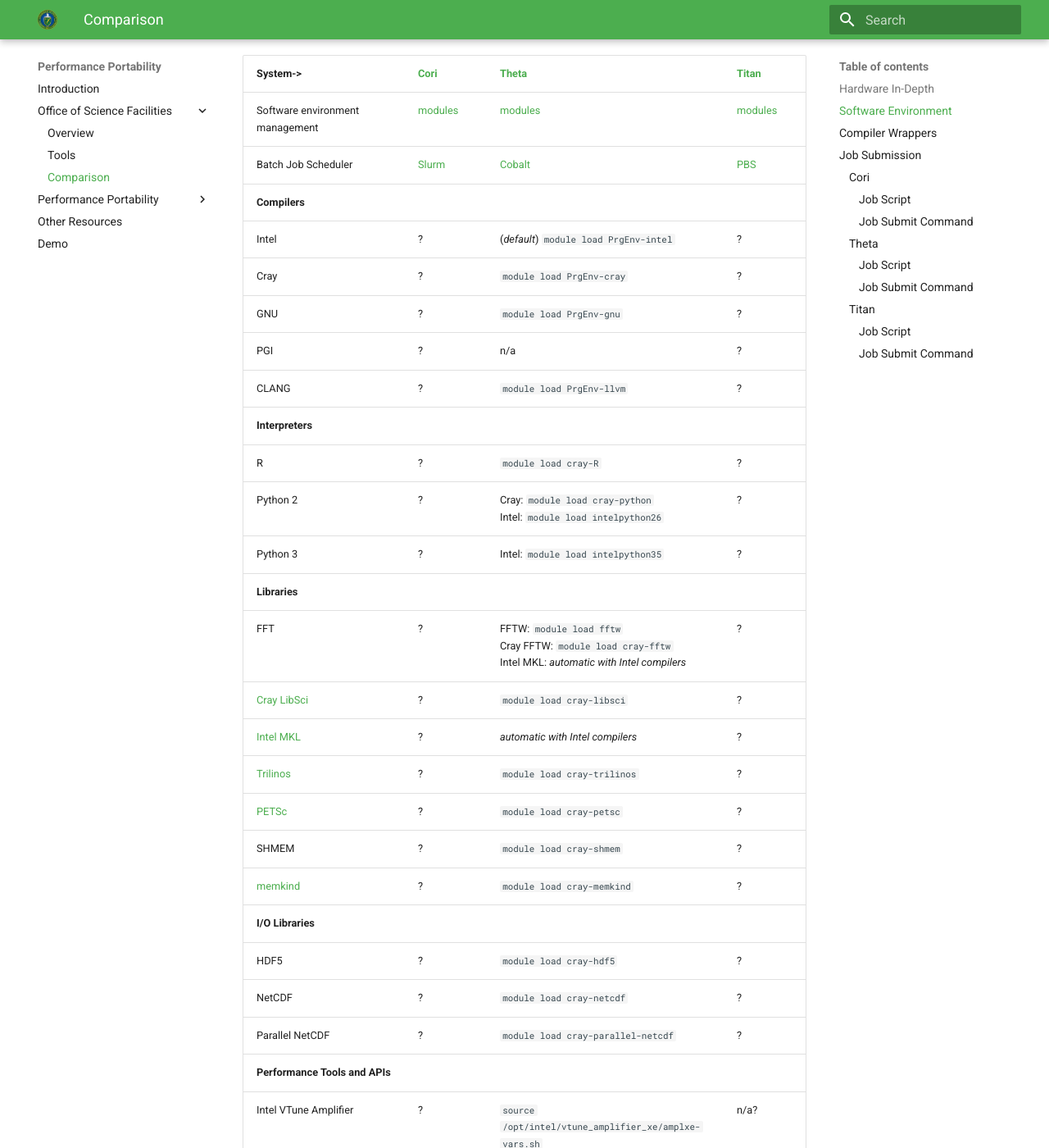
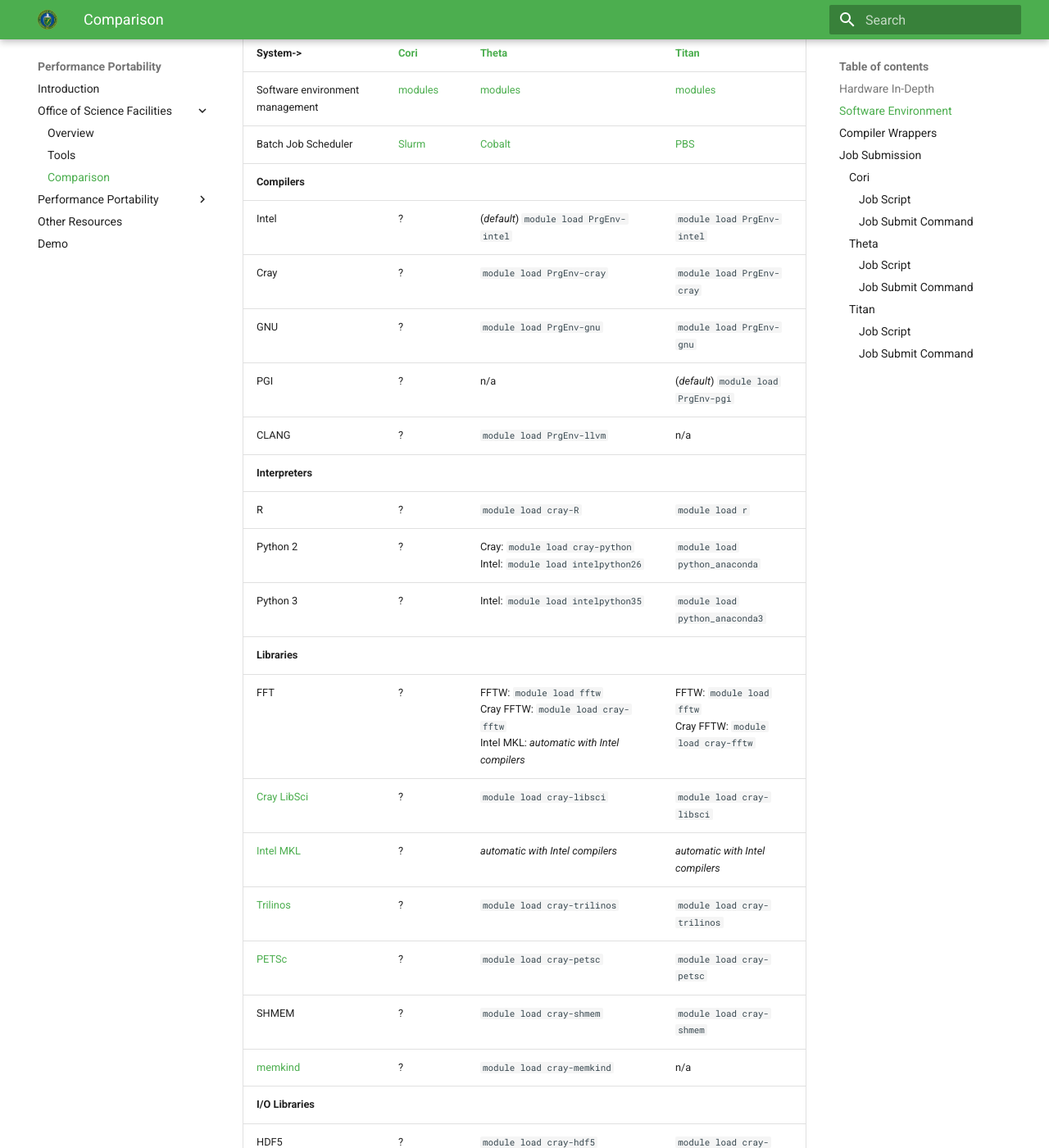
Before and after one commit to jrdeslippe/perfportsite, an MkDocs documentation site: the page built from docs/facilities/comparison.md, in a window 1280 px wide and 1400 px high, scrolled down 1242 px. Shown: the whole window at 82% size. Built offline with MkDocs 1.6.1 and Material for MkDocs 9.7.7, drawn with Linux system fonts in a browser that asks for light colours; old or Windows-style settings are respelled for this version of MkDocs; some of the changed text lies outside the part shown.

Commit message:
comparison table and script

````diff
--- a/docs/facilities/comparison.md
+++ b/docs/facilities/comparison.md
@@ -7,58 +5,58 @@
 | Facility | NERSC | ALCF | OLCF |
 | Model | Cray XC40 | Cray XC40 | Cray XK7 |
 | Processor | Intel Xeon Phi (2nd gen) | Intel Xeon Phi (2nd gen) | AMD Opteron ("Interlagos") |
-| Specific Processor | ? | [Intel SKU 7230](http://ark.intel.com/products/94034/Intel-Xeon-Phi-Processor-7230-16GB-1_30-GHz-64-core) | ? |
-| Processor Cores | 68 | 64 | ? |
-| Processor Base Frequency | ? | 1.3 GHz | ? |
-| Processor Max Frequency | ? | 1.5 GHz | ? |
+| Specific Processor | ? | [Intel SKU 7230](http://ark.intel.com/products/94034/Intel-Xeon-Phi-Processor-7230-16GB-1_30-GHz-64-core) | AMD Opteron 6274 |
+| Processor Cores | 68 | 64 | 16 CPU cores (in 8 physical modules) |
+| Processor Base Frequency | ? | 1.3 GHz | 2.2 GHz |
+| Processor Max Frequency | ? | 1.5 GHz | 3.1GHz (disabled) |
 | Processor On-Package Memory | 16 GB MCDRAM | 16 GB MCDRAM | n/a |
-| Processor DRAM | ? | 192 GB DDR4 | ? |
-| Accelerator | (none) | (none) | NVIDIA Tesla ("Kepler") |
+| Processor DRAM | ? | 192 GB DDR4 | 32 GB  |
+| Accelerator | (none) | (none) | NVIDIA Tesla ("Kepler") K20X |
 | Nodes | 9 688  | 3 624 | 18 688 |
 | Perf. Per Node | 2.6 TF | 2.6 TF | 1.4 TF |
-| Node local storage | ? | 128 GB SSD | ? |
-| External Burst Buffer | ? | n/a | ? |
-| Parallel File System | ? | 10 PB Lustre | ? |
-| Interconnect | ? | Cray Aries | ? |
-| Topology | ? | Dragonfly | ? |
+| Node local storage | ? | 128 GB SSD | n/a |
+| External Burst Buffer | ? | n/a | n/a |
+| Parallel File System | ? | 10 PB Lustre | 28 PB Lustre  |
+| Interconnect | ? | Cray Aries | Cray Gemini |
+| Topology | ? | Dragonfly | 3D torus |
 | Peak Perf | 30 PF | 10 PF | 27 PFF |
 
 
 ##Software Environment
 
-|System-> | [Cori](http://www.nersc.gov/users/computational-systems/cori/configuration/)  |  [Theta](http://www.alcf.anl.gov/user-guides/computational-systems#theta-(xc40))                          | [Titan](https://www.olcf.ornl.gov/computing-resources/titan-cray-xk7/)             |
+|System-> | [Cori](http://www.nersc.gov/users/computational-systems/cori/configuration/)  |  [Theta](http://www.alcf.anl.gov/user-guides/computational-systems#theta-(xc40))                          | [Titan](https://www.olcf.ornl.gov/computing-resources/titan-cray-xk7/)            |
 |:---|:--------|:---------|:-----------------------|
 | Software environment management | [modules](http://www.nersc.gov/users/software/nersc-user-environment/modules/) | [modules](http://www.alcf.anl.gov/user-guides/onboarding-guide#step4) | [modules](https://www.olcf.ornl.gov/support/system-user-guides/titan-user-guide/#172) |
 | Batch Job Scheduler | [Slurm](http://www.nersc.gov/users/computational-systems/cori/running-jobs/batch-jobs/) | [Cobalt](http://www.alcf.anl.gov/user-guides/running-jobs-xc40) | [PBS](https://www.olcf.ornl.gov/support/system-user-guides/titan-user-guide/#273) |
 | **Compilers** |
-| Intel | ? | (*default*) `module load PrgEnv-intel` | ? |
-| Cray | ? | `module load PrgEnv-cray` | ? |
-| GNU | ? | `module load PrgEnv-gnu` | ? |
-| PGI | ? | n/a | ? |
-| CLANG | ? | `module load PrgEnv-llvm` | ? |
+| Intel | ? | (*default*) `module load PrgEnv-intel` | `module load PrgEnv-intel` |
+| Cray | ? | `module load PrgEnv-cray` | `module load PrgEnv-cray` |
+| GNU | ? | `module load PrgEnv-gnu` | `module load PrgEnv-gnu` |
+| PGI | ? | n/a |  (*default*) `module load PrgEnv-pgi` |
+| CLANG | ? | `module load PrgEnv-llvm` | n/a |
 | **Interpreters** |
-| R | ? | `module load cray-R` | ? |
-| Python 2 | ? | Cray: `module load cray-python`<br> Intel: `module load intelpython26`  | ? |
-| Python 3 | ? | Intel: `module load intelpython35`  | ? |
+| R | ? | `module load cray-R` | `module load r` |
+| Python 2 | ? | Cray: `module load cray-python`<br> Intel: `module load intelpython26`  | `module load python_anaconda` |
+| Python 3 | ? | Intel: `module load intelpython35`  | `module load python_anaconda3` |
 | **Libraries** |
-| FFT | ?  | FFTW: `module load fftw` <br> Cray FFTW: `module load cray-fftw` <br> Intel MKL: *automatic with Intel compilers* | ? |
-| [Cray LibSci](http://www.nersc.gov/users/software/programming-libraries/math-libraries/libsci/) | ? | `module load cray-libsci` | ? |
-| [Intel MKL](https://software.intel.com/en-us/articles/intel-math-kernel-library-documentation) | ? | *automatic with Intel compilers* | ? |
-| [Trilinos](https://trilinos.org/) | ? | `module load cray-trilinos` | ? |
-| [PETSc](https://www.mcs.anl.gov/petsc/) | ? | `module load cray-petsc` | ? |
-| SHMEM | ? | `module load cray-shmem` | ? |
-| [memkind](http://memkind.github.io/memkind/) | ? | `module load cray-memkind` | ? |
+| FFT | ?  | FFTW: `module load fftw` <br> Cray FFTW: `module load cray-fftw` <br> Intel MKL: *automatic with Intel compilers* |  FFTW: `module load fftw` <br> Cray FFTW: `module load cray-fftw` |
+| [Cray LibSci](http://www.nersc.gov/users/software/programming-libraries/math-libraries/libsci/) | ? | `module load cray-libsci` | `module load cray-libsci` |
+| [Intel MKL](https://software.intel.com/en-us/articles/intel-math-kernel-library-documentation) | ? | *automatic with Intel compilers* | *automatic with Intel compilers* |
+| [Trilinos](https://trilinos.org/) | ? | `module load cray-trilinos` | `module load cray-trilinos` |
+| [PETSc](https://www.mcs.anl.gov/petsc/) | ? | `module load cray-petsc` | `module load cray-petsc` |
+| SHMEM | ? | `module load cray-shmem` | `module load cray-shmem` |
+| [memkind](http://memkind.github.io/memkind/) | ? | `module load cray-memkind` | n/a |
 | **I/O Libraries** |
-| HDF5 | ? | `module load cray-hdf5` | ? |
-| NetCDF | ? | `module load cray-netcdf` | ? |
-| Parallel NetCDF | ? | `module load cray-parallel-netcdf` | ? |
+| HDF5 | ? | `module load cray-hdf5` | `module load cray-hdf5` |
+| NetCDF | ? | `module load cray-netcdf` | `module load cray-netcdf` |
+| Parallel NetCDF | ? | `module load cray-parallel-netcdf` | `module load cray-parallel-netcdf` |
 | **Performance Tools and APIs** |
-| Intel VTune Amplifier | ? | `source /opt/intel/vtune_amplifier_xe/amplxe-vars.sh` | n/a? |
-| CrayPAT | ? | `module load perftools` | ? |
-| [PAPI](http://icl.utk.edu/papi/) | ? | `module load papi` | ? |
-| [Darshan](http://www.alcf.anl.gov/user-guides/darshan) | n/a? | `module load cray-memkind` | n/a? |
+| Intel VTune Amplifier | ? | `source /opt/intel/vtune_amplifier_xe/amplxe-vars.sh` | n/a |
+| CrayPAT | ? | `module load perftools` | `module load perftools` |
+| [PAPI](http://icl.utk.edu/papi/) | ? | `module load papi` | `module load papi` |
+| [Darshan](http://www.alcf.anl.gov/user-guides/darshan) | n/a? | `module load cray-memkind` | `module load darshan` |
 | **Other Packages and Frameworks** |
-| [Shifter](http://www.nersc.gov/research-and-development/user-defined-images/) |? | `module load shifter` | n/a? |
+| [Shifter](http://www.nersc.gov/research-and-development/user-defined-images/) |? | `module load shifter` | n/a |
 
 ##Compiler Wrappers
 
@@ -105,4 +103,14 @@
 
 ####Job Script
 
+```bash
+{!facilities/titan_script.sh!}
+```
+
+
 ####Job Submit Command
+
+```
+qsub -l nodes=512 ./theta_script.sh
+```
+The `-l nodes=512` argument requests 512 nodes (this can also be put in the batch script).
````
Also changed, not shown: other parts of docs/facilities/comparison.md (+3 -5 lines), 1 other file.
